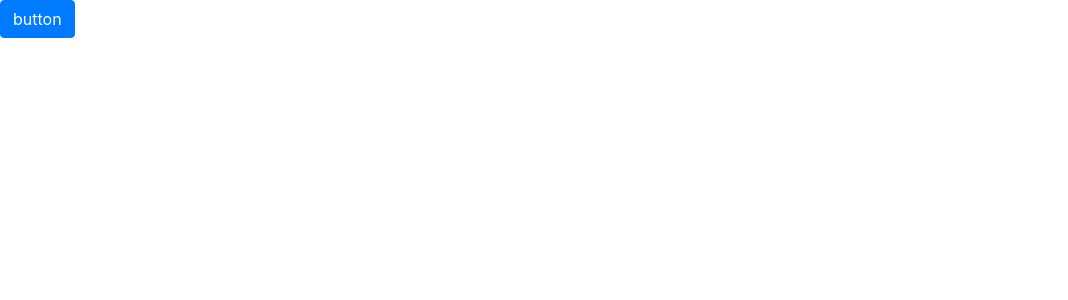
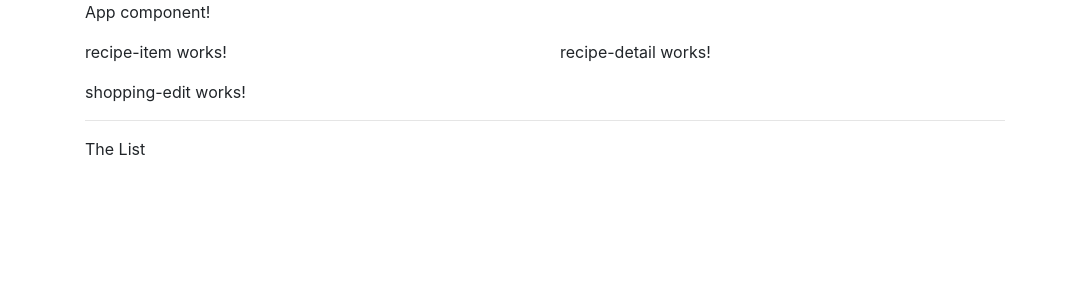
Before and after one commit to vaishupriya90/recipe-shopping-list, an Angular app: page / in a window 1280 px wide. Shown: the top 300 px of the page, without its empty margins (0-1068 px from the left). Built offline with nearby package versions, Linux system fonts and the light colour scheme.

Commit message:
placed the sub components inside the designated components (eg) placed the recipe-list,recipe-detail component inside the recipes component.

```diff
--- a/src/app/app.component.html
+++ b/src/app/app.component.html
@@ -1 +1,9 @@
-<button class="btn btn-primary">button</button>
+<div class="container">
+  <div class="row">
+    <div class="col-md-12">
+      <p>App component!</p>
+      <app-recipes></app-recipes>
+      <app-shopping-list></app-shopping-list>
+    </div>
+  </div>
+</div>
--- a/src/app/recipes/recipe-list/recipe-list.component.html
+++ b/src/app/recipes/recipe-list/recipe-list.component.html
@@ -1 +1 @@
-<p>recipe-list works!</p>
+<app-recipe-item></app-recipe-item>
--- a/src/app/recipes/recipes.component.html
+++ b/src/app/recipes/recipes.component.html
@@ -1 +1,8 @@
-<p>recipes works!</p>
+<div class="row">
+    <div class="col-md-5">
+        <app-recipe-list></app-recipe-list>
+    </div>
+    <div class="col-md-7">
+        <app-recipe-detail></app-recipe-detail>
+    </div>
+</div>
--- a/src/app/shopping-list/shopping-list.component.html
+++ b/src/app/shopping-list/shopping-list.component.html
@@ -1 +1,7 @@
-<p>shopping-list works!</p>
+<div class="row">
+    <div class="col-md-10">
+    <app-shopping-edit></app-shopping-edit>
+    <hr>
+    <p>The List</p>
+    </div>
+</div>
```
